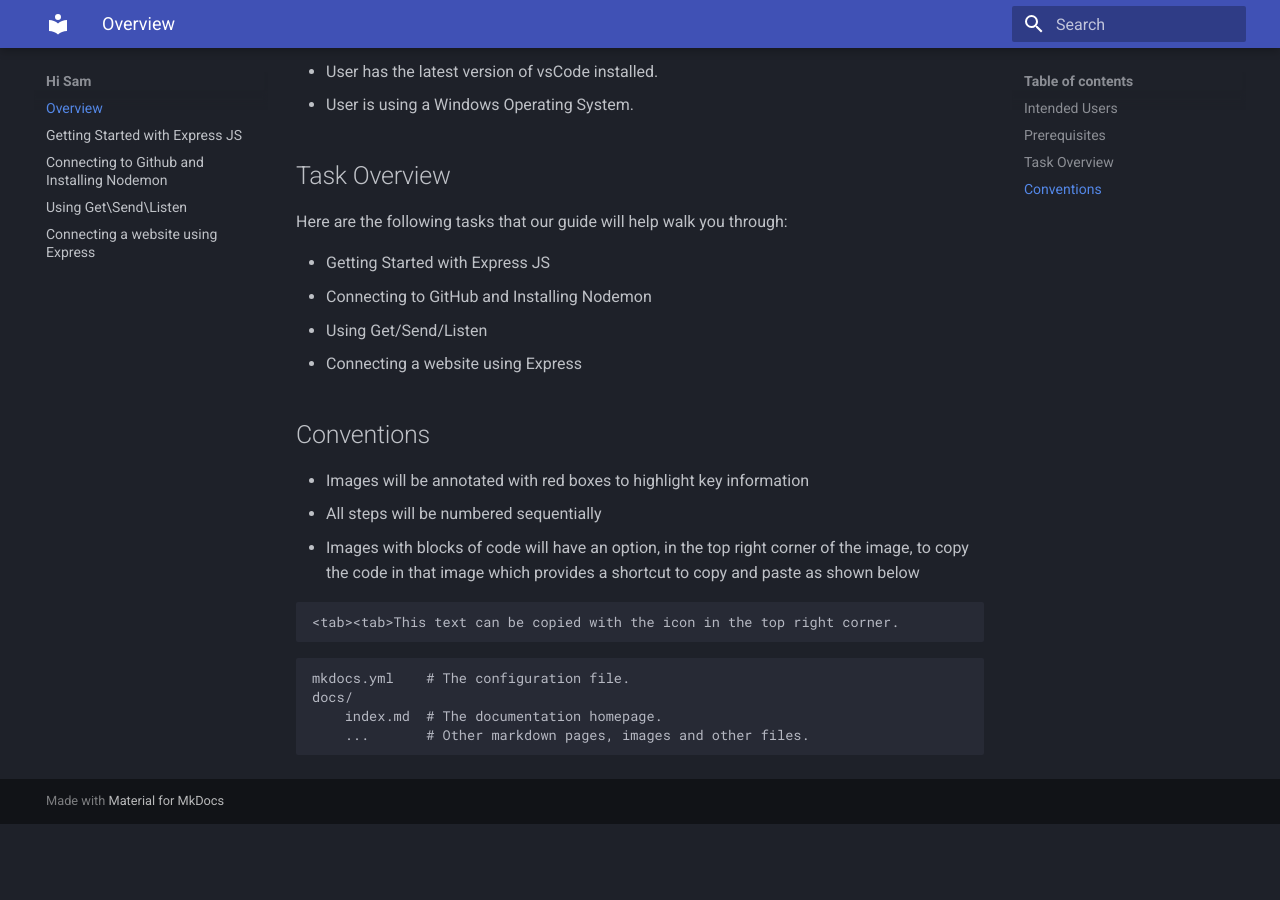
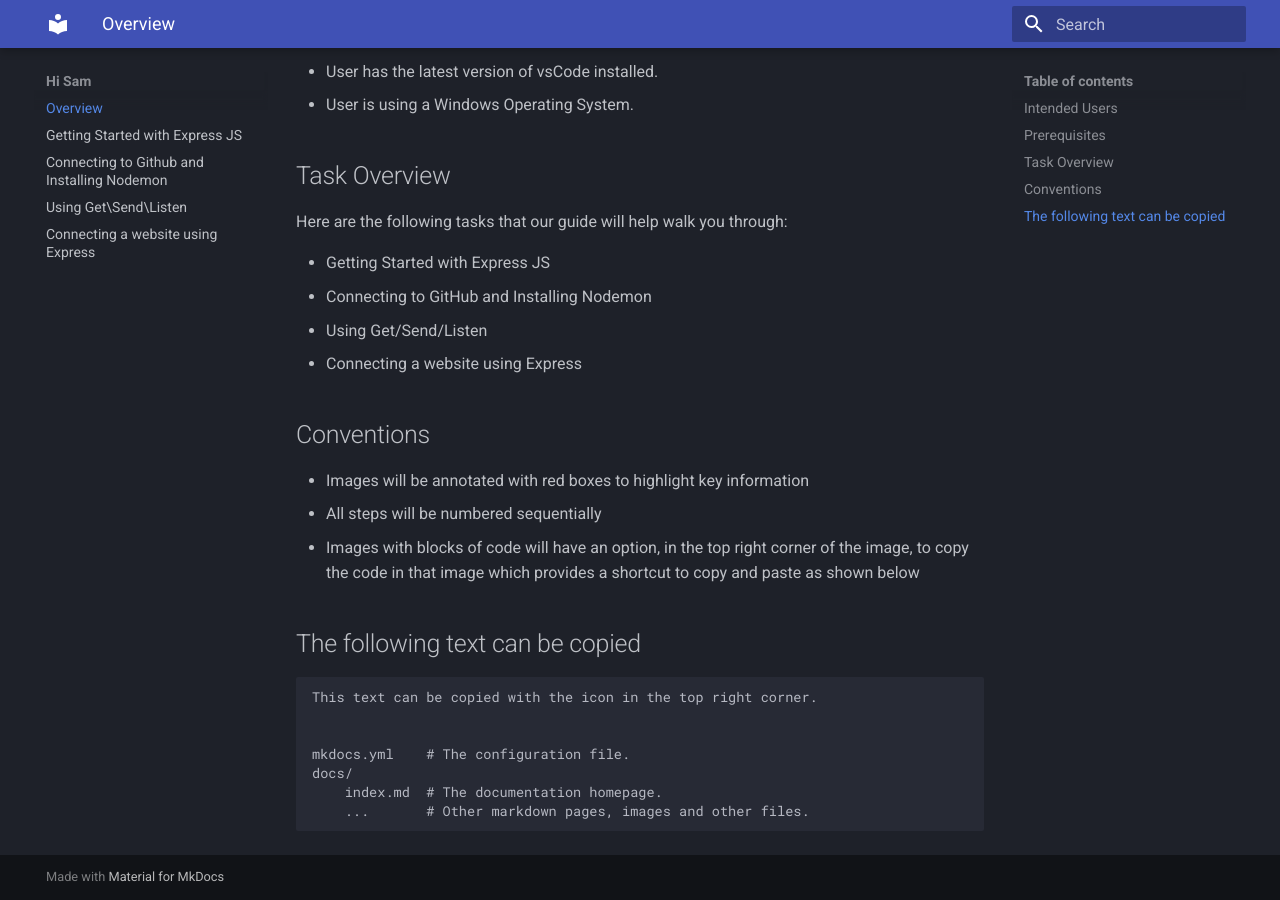
Before and after one commit to NBSutton98/COM-Documentation, an MkDocs documentation site: the page built from docs/index.md, in a window 1280 px wide and 900 px high, scrolled down 599 px. Built offline with MkDocs 1.6.1 and Material for MkDocs 9.7.7, drawn with Linux system fonts in a browser that asks for light colours; before the commit the page ends 1423 px from its top, so only the background shows below that.

Commit message:
Update index.md

````diff
--- a/docs/index.md
+++ b/docs/index.md
@@ -31,9 +31,9 @@
 - All steps will be numbered sequentially
 - Images with blocks of code will have an option, in the top right corner of the image, to copy the code in that image which provides a shortcut to copy and paste as shown below
 
-```
-<tab><tab>This text can be copied with the icon in the top right corner.
-```
+## The following text can be copied
+    This text can be copied with the icon in the top right corner.
+
 
     mkdocs.yml    # The configuration file.
     docs/
````
